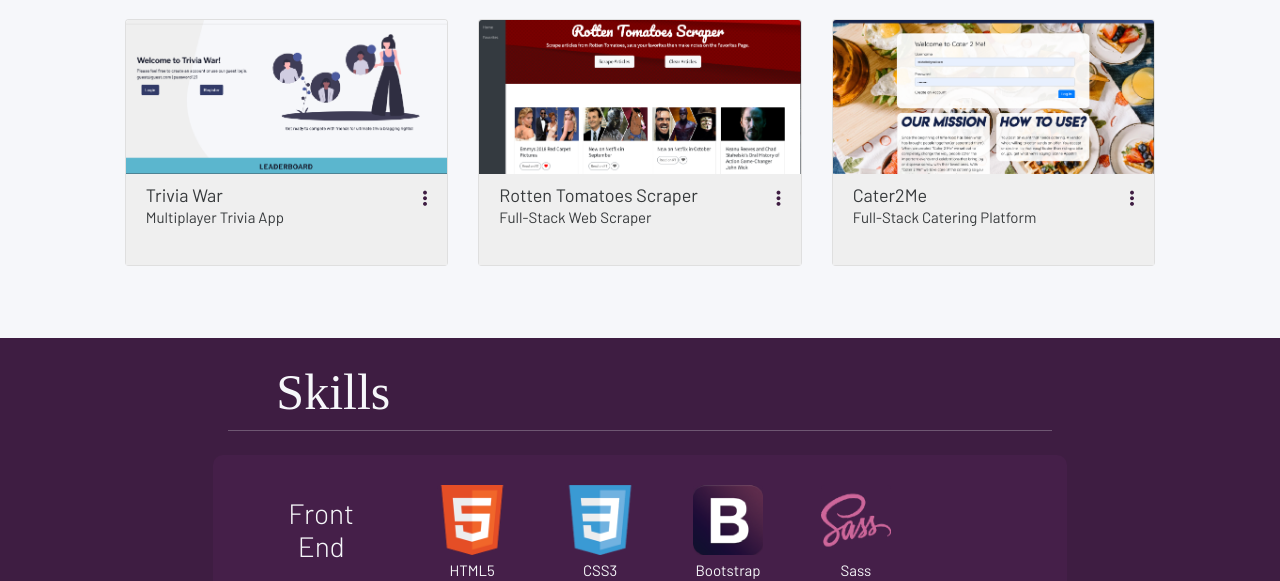
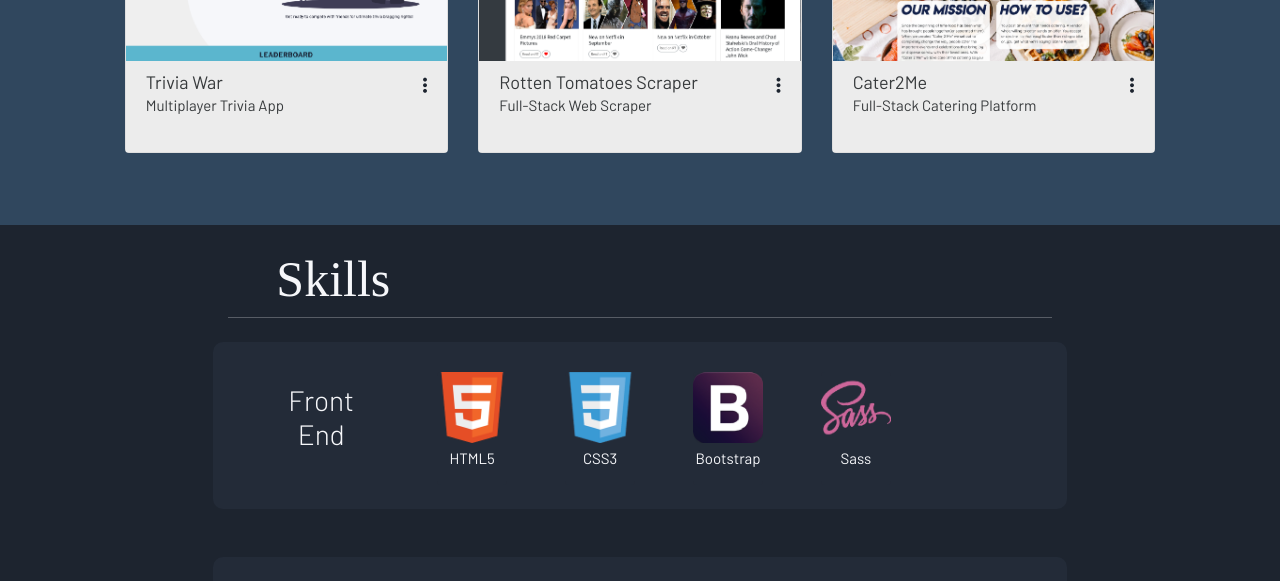
Before and after one commit to mcollums/michelle-portfolio-2, a website: page about.html in a window 1280 px wide. Shown: the part 774-1355 px from the top of the page. Drawn offline with nearby package versions, Linux system fonts and the light colour scheme; a web font is replaced by a local one.

Commit message:
added styling, adjusted global colors

```diff
--- a/about.html
+++ b/about.html
@@ -66,7 +66,7 @@
             <div class="px-4 col-xl-2 col-lg-2 col-md-3 col-sm-4 col-6">
                 <img class="img-fluid" src="./assets/images/mc-sm.png" alt="user's profile image">
             </div>
-            <div class="blurb px-5 col-lg-4 col-md-5 col-sm-6">
+            <div class="blurb px-5 col-xl-6 col-lg-6 col-md-5 col-sm-6">
                 <h4>About me</h4>
                 <p>Lorem ipsum dolor sit amet consectetur adipisicing elit. Quasi maiores molestias debitis illum ea?
                     Explicabo dolore eos sint sed minima unde maxime corporis, atque mollitia. Distinctio pariatur
@@ -84,11 +84,10 @@
     <!-- Start Portfolio Section -->
     <!-- ======================================================================================================= -->
     <!-- ======================================================================================================= -->
-    <section id="portfolio" class="portfolio-container container-fluid mb-5">
-
-        <div class="row px-5">
-            <h1 class="pt-4 pl-5">Projects</h1>
+    <section id="portfolio" class="portfolio-container container-fluid pb-5">
+        <h1 class="pt-4 pl-5">Projects</h1>
             <hr>
+        <div class="row justify-content-around px-5">
 
             <!-- Trivia War Card -->
             <article class="col-xl-4 col-lg-4 col-md-6 col-sm-6 mb-4">
--- a/assets/style/scss/about.scss
+++ b/assets/style/scss/about.scss
@@ -3,19 +3,20 @@
 
 //about and title container style
 .title-row {
-    // text-align: center;
-
     .name {
         font-family: $font-serif;
     }
+
     hr {
         margin-top: .5rem;
         margin-bottom: .5rem;
     }
+
     .sub-title { //bringing down sub-title to title's level
         margin-left: 10px;
         margin-top: 7px;
     }
+
     .title , .sub-title { //float left on these two so they are side-by-side
         margin-bottom: 0;
         float: left;
@@ -32,12 +33,15 @@
 
 // Portfolio Container Styling
 .portfolio-container {
+    background-color: $main;
     padding: 0 6vw;
 
     h1 {
+        color: $off-white;
         @include rfs(45px); // responsive font size mixin
         font-family: $font-serif;
     }
+
     hr {
         margin-top: 0;
         margin-bottom: 1.5rem;
@@ -45,6 +49,7 @@
         background-color: $med-grey;
         opacity: .3;
     }
+
     .card {
         min-width: 14rem;
 
@@ -57,6 +62,7 @@
         .card-body {
             background-color: $light-grey;
             padding-top: .7rem;
+
             .card-title {
                 @include rfs(18px);
             }
@@ -69,6 +75,7 @@
                 position: absolute;
                 right: -5px;
                 top: -15px;
+
                 i {
                     color: $dark-main;
                     &:hover {
@@ -80,6 +87,7 @@
         .collapse {
             i {
             color: $main;
+
                 &:hover {
                     color: $accent;
                 }
@@ -92,6 +100,7 @@
 .skills-container {
     background-color: $dark-main;
     color: $off-white;
+
     h1 {
         @include rfs(50px); // responsive font size mixin
         font-family: $font-serif;
@@ -106,7 +115,7 @@
     }
 
     .tech-row {
-        background-color: #451f49;
+        background-color: #232b38;
         padding: 1.5rem 1.5rem;
         border-radius: 10px;
         .title {
@@ -118,9 +127,8 @@
             margin: 1% 10% 0% 0%;
             width: 10%;
             min-width: 70.52px;
-
             float: left;
-            background-color: #451f49;
+            background-color: #232b38;
             border-style: none;
         }
     }
@@ -131,6 +139,7 @@
 @media only screen and (max-width: 575px){
     .title-row {
         text-align: center;
+
         .title , .sub-title {
             float: none;
         }
--- a/assets/style/scss/variables.scss
+++ b/assets/style/scss/variables.scss
@@ -4,11 +4,10 @@
 $font-sans: 'Barlow', sans-serif;
 
 $off-white: #f6f7fa;
-$light-grey: #efefef;
+$light-grey: #ececec;
 $grey: #d4d4d4;
 $med-grey:#a1a1a1;
-$main: #323e9d;
-$dark-main: #3e1d42;
-$accent: #fdc938;
-$dark-accent: #da332e;
-$light-accent: #fff1c2;
+$main: #30475e;
+$dark-main: #1d242f;
+$light-accent: #f2a365;
+$accent: #c3641b;
```
Also changed, not shown: assets/style/css/about.css, assets/style/css/global.css, assets/style/css/index.css.
